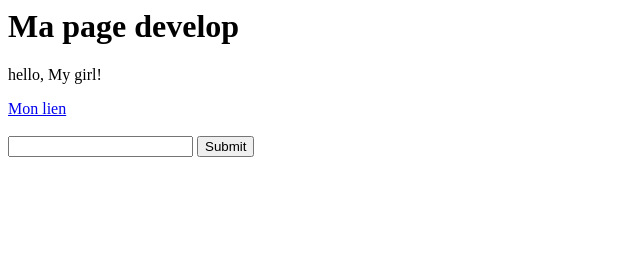
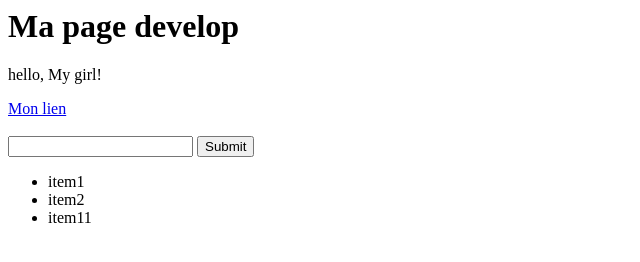
Before and after one commit to Vince79/archi, a plain HTML site: page index.html in a window 1280 px wide. Shown: the whole page, without its empty margins (0-640 px from the left). Drawn offline with Linux system fonts and the light colour scheme.

Commit message:
add an itm tomy list

```diff
--- a/index.html
+++ b/index.html
@@ -15,5 +15,10 @@
 			<input type="text" name="Mon text"/>
 			<input type="submit"/>
 		</form>
+		<ul>
+			<li>item1</li>
+			<li>item2</li>
+			<li>item11</li>
+		</ul>
 	</body>
 </html>
```
